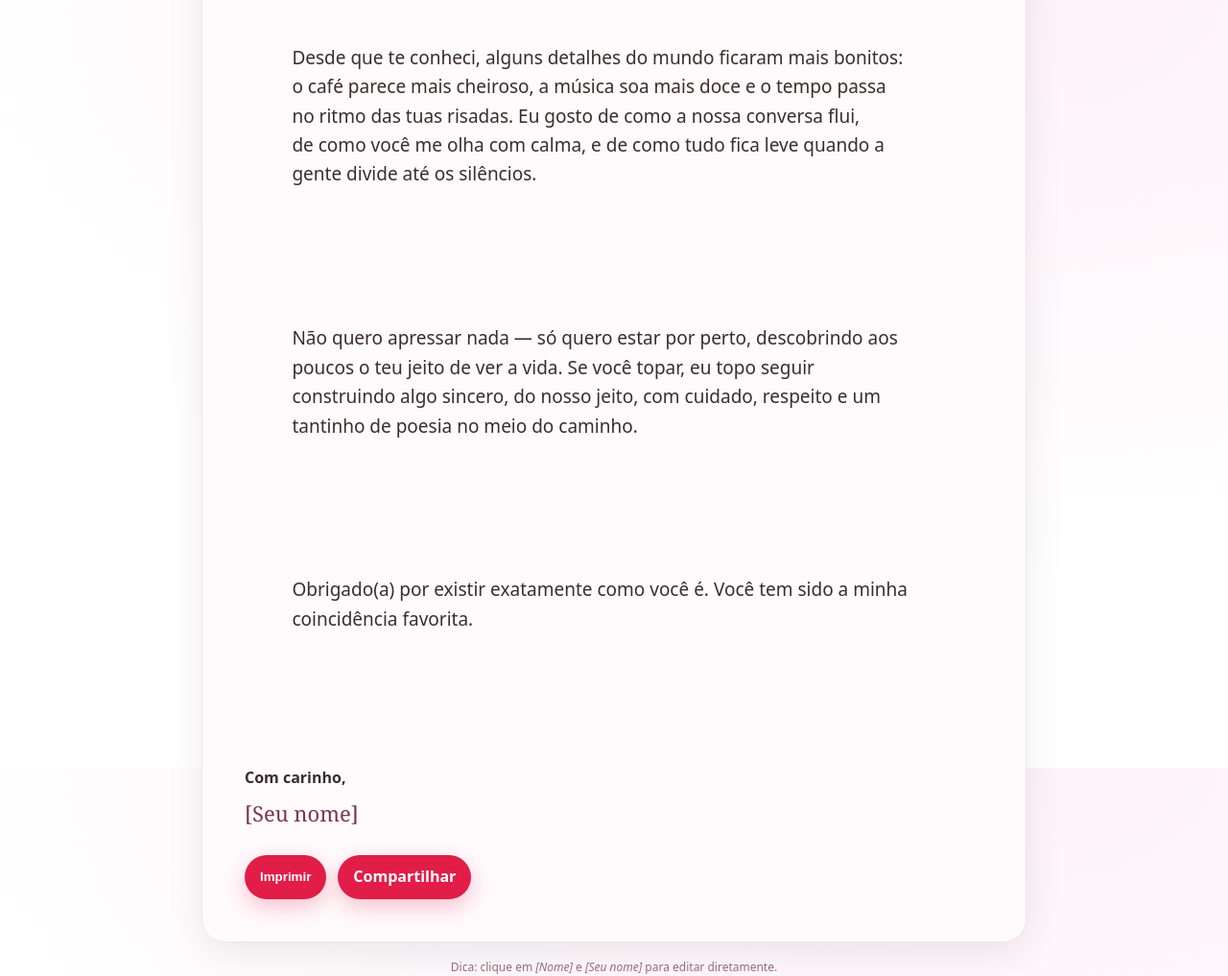
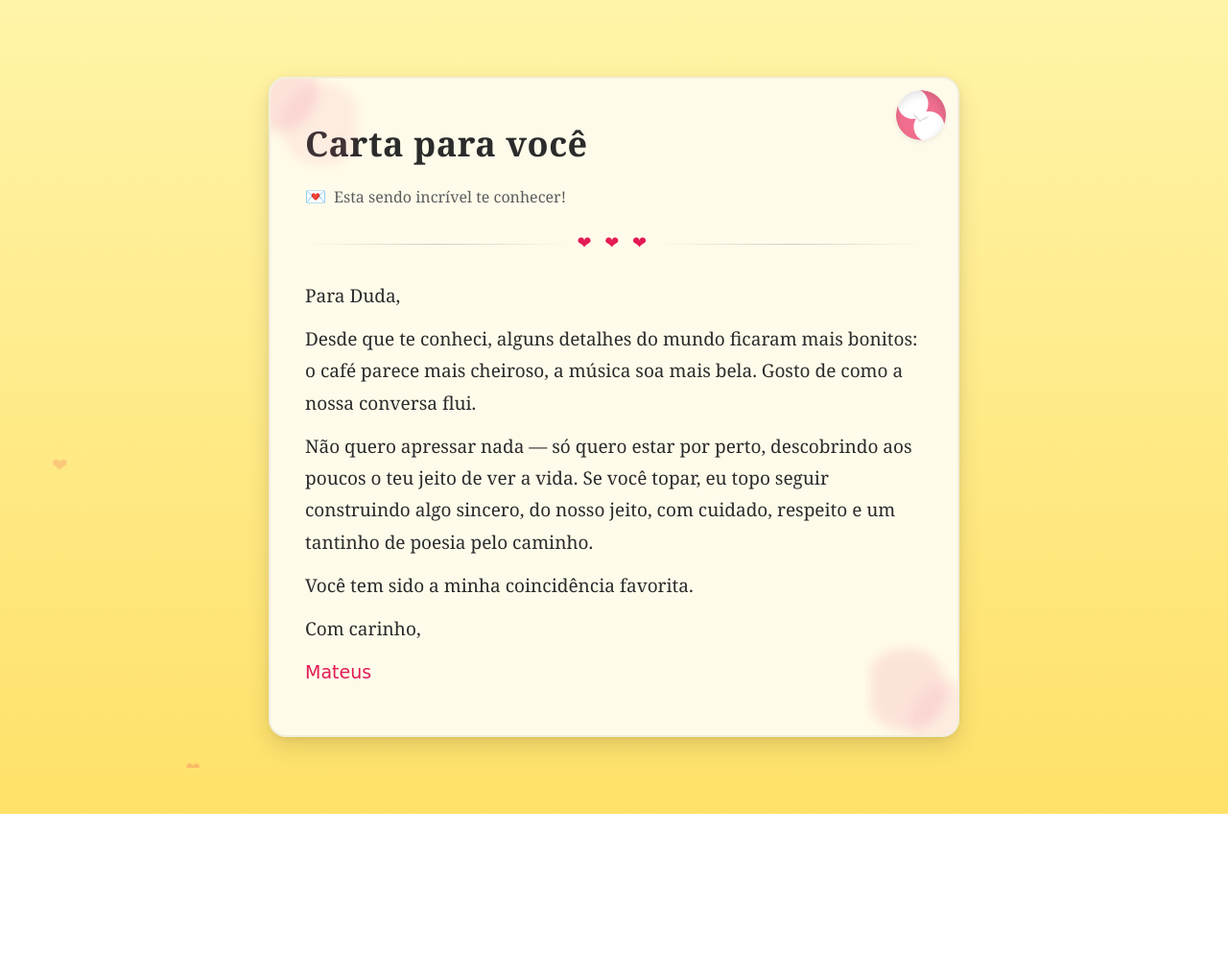
Before and after one commit to Mateus-Schenkel/site, a plain HTML site: page index.html in a window 1280 px wide. Shown: the whole page at 96% size. After the commit the page ends 848 px from the top, so only its background shows below. Drawn offline with Linux system fonts and the light colour scheme.

Commit message:
Add files via upload

```diff
--- a/index.html
+++ b/index.html
@@ -1,264 +1,258 @@
-<!doctype html>
-<html lang="pt-br">
+<!DOCTYPE html>
+<html lang="pt-BR">
 <head>
   <meta charset="utf-8" />
-  <meta name="viewport" content="width=device-width, initial-scale=1, maximum-scale=1" />
-  <title>Uma Carta Para Você</title>
+  <meta name="viewport" content="width=device-width, initial-scale=1, viewport-fit=cover" />
+  <title>Carta para você</title>
+  <meta name="color-scheme" content="light">
   <style>
     :root{
-      --bg1:#fdf2f8;   /* rosa bem claro */
-      --bg2:#ffffff;
-      --ink:#3a2d2d;   /* marrom suave para o texto */
-      --accent:#e11d48;/* vermelho-rosa */
-      --paper:#fffafc; /* “papel” */
-      --shadow: rgba(0,0,0,.08);
+      --bg1:#FFF4A8;        /* amarelo claro */
+      --bg2:#FFE169;        /* amarelo médio */
+      --paper:#FFFBEA;      /* “papel” suave */
+      --ink:#2b2b2b;        /* texto */
+      --sub:#5c5c5c;        /* subtítulos */
+      --heart:#E31B54;      /* corações */
+      --rose:#F16E8E;
+      --shadow: 0 10px 24px rgba(0,0,0,.12), 0 2px 8px rgba(0,0,0,.06);
+      --radius: 18px;
     }
-    *{box-sizing:border-box}
-    html,body{height:100%}
+
+    /* Fundo amarelo e layout responsivo */
     body{
       margin:0;
-      background: radial-gradient(1200px 600px at 80% 0%, var(--bg1), var(--bg2));
+      font-family: ui-serif, Georgia, "Times New Roman", Times, serif;
       color:var(--ink);
-      font: 16px/1.6 system-ui, -apple-system, "Segoe UI", Roboto, "Helvetica Neue", Arial, "Noto Sans", "Apple Color Emoji", "Segoe UI Emoji";
+      line-height:1.75;
+      background: linear-gradient(180deg, var(--bg1), var(--bg2));
+      min-height:100svh;
       display:flex;
       align-items:center;
       justify-content:center;
-      padding:24px 12px; /* menos padding lateral em telas pequenas */
-      min-height: 100vh;
+      padding: clamp(12px, 3.5vw, 24px);
     }
-    .wrap{
-      width:min(860px, 100%);
-      max-width: 100%;
+
+    main{
+      width:100%;
+      max-width: 720px;
+      position: relative;
+      z-index: 2; /* acima dos corações flutuantes */
     }
-    .card{
-      background:var(--paper);
-      border-radius:24px;
-      padding:clamp(20px, 4vw, 44px);
-      box-shadow:0 12px 40px var(--shadow);
-      position:relative;
-      overflow: visible; /* importante para o coração não cortar */
-      border: 1px solid #f3e3ea;
-      display: flex;
-      flex-direction: column;
-      min-height: 300px; /* garantir altura mínima */
+
+    .letter{
+      background: var(--paper);
+      border-radius: var(--radius);
+      box-shadow: var(--shadow);
+      padding: clamp(18px, 4.5vw, 36px);
+      border: 2px solid rgba(0,0,0,.05);
+      position: relative;
+      overflow: hidden;
+      backdrop-filter: blur(0.5px);
     }
-    .heart{
+
+    /* “Selo” de coração no canto */
+    .seal{
       position:absolute;
-      top: -60px;
-      right: -60px;
-      width:200px;
-      opacity:.09;
-      transform:rotate(-18deg);
-      animation:float 6s ease-in-out infinite;
+      top:12px; right:12px;
+      width:52px; height:52px;
+      border-radius:50%;
+      background: radial-gradient(circle at 30% 30%, #fff 0 30%, transparent 32%),
+                  radial-gradient(circle at 70% 70%, #fff 0 30%, transparent 32%),
+                  var(--rose);
+      box-shadow: 0 4px 10px rgba(0,0,0,.12) inset, 0 2px 5px rgba(0,0,0,.08);
+      display:grid; place-items:center;
+      transform: rotate(10deg);
+      isolation:isolate;
+    }
+    .seal::after{
+      content:"❤";
+      color:#fff;
+      font-size:20px;
+      filter: drop-shadow(0 1px 0 rgba(0,0,0,.25));
+    }
+
+    header h1{
+      margin:0 0 8px 0;
+      font-size: clamp(24px, 5.8vw, 36px);
+      letter-spacing: 0.5px;
+    }
+
+    .subtitle{
+      margin:0 0 18px 0;
+      color:var(--sub);
+      font-size: clamp(13px, 3.4vw, 16px);
+      display:flex;
+      align-items:center;
+      gap:.5em;
+    }
+    .subtitle .heart{
+      color:var(--heart);
+      font-size: 1.1em;
+    }
+
+    .divider{
+      display:flex;
+      align-items:center;
+      gap:8px;
+      margin:18px 0 22px 0;
+    }
+    .divider::before,
+    .divider::after{
+      content:"";
+      height:1px;
+      background: linear-gradient(90deg, transparent, rgba(0,0,0,.18), transparent);
+      flex:1;
+    }
+    .divider .mini-hearts{
+      letter-spacing:.25em;
+      color:var(--heart);
+      font-size: 18px;
+      transform: translateY(-1px);
+    }
+
+    .content p{
+      margin: 12px 0;
+      font-size: clamp(16px, 4.2vw, 19px);
+    }
+
+    .greeting{
+      font-variant: common-ligatures;
+      margin-top: 2px;
+    }
+
+    .closing{
+      margin-top: 20px;
+    }
+
+    .signature{
+      margin-top: 6px;
+      font-family: "Brush Script MT","Segoe Script","Lucida Handwriting",cursive;
+      font-size: clamp(22px, 6.2vw, 30px);
+      color: var(--heart);
+    }
+
+    /* Bordas românticas sutis */
+    .margin-art{
+      position:absolute;
+      inset:0;
       pointer-events:none;
-      user-select:none;
-      z-index: 0;
     }
-    @keyframes float{
-      0%,100%{ transform:translateY(0) rotate(-18deg) }
-      50%{ transform:translateY(-10px) rotate(-18deg) }
+    .margin-art::before,
+    .margin-art::after{
+      content:"";
+      position:absolute;
+      width:120px; height:120px;
+      background:
+        radial-gradient(circle at 30% 35%, rgba(227,27,84,.18) 0 35%, transparent 40%),
+        radial-gradient(circle at 70% 65%, rgba(241,110,142,.18) 0 35%, transparent 40%);
+      filter: blur(6px);
+      opacity:.6;
     }
-    h1{
-      margin:0 0 12px 0;
-      font-weight:800;
-      font-size:clamp(28px, 5vw, 40px);
-      letter-spacing:.5px;
-      position: relative;
+    .margin-art::before{ top:-30px; left:-30px; border-top-left-radius: 20px; }
+    .margin-art::after{ bottom:-30px; right:-30px; border-bottom-right-radius: 20px; }
+
+    /* Corações flutuantes no fundo */
+    .floating-hearts{
+      position: fixed;
+      inset: 0;
+      overflow: hidden;
       z-index: 1;
-      word-break: break-word;
+      pointer-events: none;
     }
-    .subtitle{
-      margin:0 0 24px 0;
-      color:#714b58;
-      font-style:italic;
-      position: relative;
-      z-index: 1;
-    }
-    .body{
-      font-size:clamp(16px, 2.2vw, 19px);
-      white-space: pre-wrap;
-      overflow-wrap: break-word;
-      position: relative;
-      z-index: 1;
-    }
-    .body p {
-      margin-top: 0;
-      margin-bottom: 1em;
-    }
-    .closing{
-      margin-top:28px;
-      font-weight:600;
-      position: relative;
-      z-index: 1;
-    }
-    .sig{
-      margin-top:6px;
-      font-family: "Georgia", "Times New Roman", serif;
-      font-size:clamp(18px, 3vw, 22px);
-      color:#7a3648;
-      outline: none;
-      position: relative;
-      z-index: 1;
-    }
-    .actions{
-      display:flex;
-      gap:12px;
-      margin-top:26px;
-      flex-wrap:wrap;
-      position: relative;
-      z-index: 1;
-    }
-    button, a.btn{
-      border:0;
-      padding:10px 16px;
-      border-radius:999px;
-      background:var(--accent);
-      color:white;
-      font-weight:700;
-      cursor:pointer;
-      text-decoration:none;
-      box-shadow:0 8px 22px rgba(225,29,72,.25);
-      transition:.2s transform, .2s opacity, .2s box-shadow;
+    .floating-hearts span{
+      position: absolute;
+      bottom: -12vh;
+      color: var(--heart);
+      opacity: .25;
+      animation: floatUp linear infinite;
+      text-shadow: 0 2px 2px rgba(0,0,0,.08);
+      will-change: transform, opacity;
       user-select: none;
     }
-    button:hover, a.btn:hover{
-      transform:translateY(-1px);
-      box-shadow:0 10px 26px rgba(225,29,72,.32);
+    @keyframes floatUp{
+      0%{ transform: translateY(0) translateX(0) scale(1); opacity:.0; }
+      10%{ opacity:.25; }
+      100%{ transform: translateY(-120vh) translateX(var(--drift, 0px)) scale(1.25); opacity:0; }
     }
-    .ghost{
-      background:transparent;
-      color:var(--accent);
-      border:2px solid var(--accent);
-      box-shadow:none;
+
+    /* Distribuição responsiva dos corações */
+    .floating-hearts span:nth-child(1){ left:5%;  font-size:18px;  animation-duration:12s; animation-delay:0s;   --drift:-12px;}
+    .floating-hearts span:nth-child(2){ left:15%; font-size:22px;  animation-duration:14s; animation-delay:2s;   --drift:8px;}
+    .floating-hearts span:nth-child(3){ left:25%; font-size:16px;  animation-duration:11s; animation-delay:4s;   --drift:-6px;}
+    .floating-hearts span:nth-child(4){ left:35%; font-size:26px;  animation-duration:15s; animation-delay:1s;   --drift:14px;}
+    .floating-hearts span:nth-child(5){ left:45%; font-size:20px;  animation-duration:13s; animation-delay:3s;   --drift:-10px;}
+    .floating-hearts span:nth-child(6){ left:55%; font-size:18px;  animation-duration:12.5s; animation-delay:5s; --drift:6px;}
+    .floating-hearts span:nth-child(7){ left:65%; font-size:24px;  animation-duration:16s; animation-delay:2.5s; --drift:-16px;}
+    .floating-hearts span:nth-child(8){ left:75%; font-size:17px;  animation-duration:12s; animation-delay:1.5s; --drift:10px;}
+    .floating-hearts span:nth-child(9){ left:85%; font-size:22px;  animation-duration:14.5s; animation-delay:3.5s; --drift:-8px;}
+    .floating-hearts span:nth-child(10){left:50%; font-size:28px;  animation-duration:17s; animation-delay:0.8s; --drift:12px;}
+    .floating-hearts span:nth-child(11){left:8%;  font-size:14px;  animation-duration:12.2s;animation-delay:6s;  --drift:-5px;}
+    .floating-hearts span:nth-child(12){left:92%; font-size:16px;  animation-duration:13.8s;animation-delay:4.2s; --drift:7px;}
+
+    /* Respeita usuários com redução de movimento */
+    @media (prefers-reduced-motion: reduce){
+      .floating-hearts{ display:none; }
+      .seal{ transform:none; }
+      *{ animation: none !important; transition: none !important; }
     }
-    footer{
-      text-align:center;
-      margin-top:16px;
-      font-size:12px;
-      color:#9a6f7f;
-    }
-    /* pequenos corações animados */
-    .confetti{
-      position:absolute; inset:0; pointer-events:none;
-      z-index: 0;
-    }
-    .dot{
-      position:absolute; width:12px; height:12px;
-      transform:translate(-50%, -50%) rotate(45deg);
-      animation: drift 7s linear infinite;
-      opacity:.18;
-    }
-    .dot::before, .dot::after{
-      content:"";
-      position:absolute;
-      width:12px; height:12px; background:var(--accent);
-      border-radius:50%
-    }
-    .dot{ background:var(--accent); }
-    .dot::before{ left:-6px; }
-    .dot::after{ top:-6px; }
-    @keyframes drift{
-      from{ transform: translate(var(--x), 110%) rotate(45deg) }
-      to  { transform: translate(calc(var(--x) + 10px), -20%) rotate(45deg) }
-    }
-    @media (max-width: 400px){
-      body {
-        padding: 16px 8px;
-      }
-      .card {
-        padding: 20px 16px;
-      }
-      .body {
-        font-size: 16px;
-      }
-    }
-    @media print{
-      .actions, footer{ display:none }
-      body{ background:white; }
-      .card{ box-shadow:none; border:0 }
+
+    /* Melhor leitura em telas muito estreitas */
+    @media (max-width: 360px){
+      .seal{ width:44px; height:44px; }
     }
   </style>
 </head>
 <body>
-  <div class="wrap">
-    <article class="card" role="article" aria-label="Carta romântica">
-      <!-- ícone de coração grande e discreto -->
-      <svg class="heart" viewBox="0 0 24 24" aria-hidden="true" focusable="false" >
-        <path d="M12 21s-6.7-4.35-9.3-7.2C.5 11.3.9 7.6 3.7 5.8 6.6 3.9 9.3 5.4 12 8c2.7-2.6 5.4-4.1 8.3-2.2 2.8 1.8 3.2 5.5.9 8-2.6 2.85-9.2 7.2-9.2 7.2z" fill="currentColor"/>
-      </svg>
-
-      <!-- corações flutuantes -->
-      <div class="confetti" aria-hidden="true">
-        <div class="dot" style="--x:10%"></div>
-        <div class="dot" style="--x:30%"></div>
-        <div class="dot" style="--x:50%"></div>
-        <div class="dot" style="--x:70%"></div>
-        <div class="dot" style="--x:85%"></div>
+  <!-- Corações de fundo (decorativos) -->
+  <div class="floating-hearts" aria-hidden="true">
+    <span>❤</span><span>❤</span><span>❤</span><span>❤</span><span>❤</span><span>❤</span>
+    <span>❤</span><span>❤</span><span>❤</span><span>❤</span><span>❤</span><span>❤</span>
   </div>
 
-      <h1>Para <span contenteditable="true">[Nome]</span></h1>
-      <p class="subtitle">um pedacinho do que sinto por você</p>
+  <main>
+    <article class="letter" role="article" aria-label="Carta romântica">
+      <div class="margin-art" aria-hidden="true"></div>
+      <div class="seal" aria-hidden="true" title="Selo de amor"></div>
 
-      <div class="body">
-        <p>
-          Desde que te conheci, alguns detalhes do mundo ficaram mais bonitos:
-          o café parece mais cheiroso, a música soa mais doce e o tempo passa
-          no ritmo das tuas risadas. Eu gosto de como a nossa conversa flui,
-          de como você me olha com calma, e de como tudo fica leve quando a
-          gente divide até os silêncios.
+      <header>
+        <h1>Carta para você</h1>
+        <p class="subtitle">
+          <span aria-hidden="true" class="heart">💌</span>
+          Esta sendo incrível te conhecer!
         </p>
-        <p>
-          Não quero apressar nada — só quero estar por perto, descobrindo aos
-          poucos o teu jeito de ver a vida. Se você topar, eu topo seguir
-          construindo algo sincero, do nosso jeito, com cuidado, respeito e um
-          tantinho de poesia no meio do caminho.
-        </p>
-        <p>
-          Obrigado(a) por existir exatamente como você é. Você tem sido a minha
-          coincidência favorita.
-        </p>
+        <div class="divider" aria-hidden="true">
+          <span class="mini-hearts">❤ ❤ ❤</span>
         </div>
+      </header>
 
-      <div class="closing">Com carinho,</div>
-      <div class="sig" contenteditable="true" aria-label="Assinatura">[Seu nome]</div>
+      <section class="content">
+        <p class="greeting">Para Duda,</p>
 
-      <div class="actions" aria-label="Ações">
-        <button onclick="window.print()">Imprimir</button>
-        <a class="btn ghost" href="#" onclick="compartilhar(event)">Compartilhar</a>
-      </div>
+        <p>Desde que te conheci, alguns detalhes do mundo ficaram mais bonitos: o café parece mais cheiroso, a música soa mais bela. Gosto de como a nossa conversa flui.</p>
+
+        <p>Não quero apressar nada — só quero estar por perto, descobrindo aos poucos o teu jeito de ver a vida. Se você topar, eu topo seguir construindo algo sincero, do nosso jeito, com cuidado, respeito e um tantinho de poesia pelo caminho.</p>
+
+        <p>Você tem sido a minha coincidência favorita.</p>
+
+        <p class="closing">Com carinho,</p>
+        <p class="signature">Mateus</p>
+      </section>
     </article>
-
-    <footer>
-      Dica: clique em <em>[Nome]</em> e <em>[Seu nome]</em> para editar diretamente.
-    </footer>
-  </div>
+  </main>
 
   <script>
-    // Compartilhar usando a Web Share API (quando disponível)
-    function compartilhar(e){
-      e.preventDefault();
-      const nome = document.querySelector('h1 span').innerText.trim() || "você";
-      const assin = document.querySelector('.sig').innerText.trim() || "eu";
-      const texto = `Para ${nome}\n\n` +
-        `Desde que te conheci, alguns detalhes do mundo ficaram mais bonitos... \n` +
-        `Obrigado(a) por existir exatamente como você é. Você tem sido a minha coincidência favorita.\n\n` +
-        `Com carinho,\n${assin}`;
-      if(navigator.share){
-        navigator.share({ title: "Uma carta para você", text: texto })
-          .catch(()=>{});
-      }else{
-        alert("Copiei o texto pra você colar onde quiser. ❤️");
-        copiar(texto);
-      }
-    }
-    function copiar(t){
-      const ta = document.createElement('textarea');
-      ta.value = t;
-      document.body.appendChild(ta);
-      ta.select();
-      document.execCommand('copy');
-      ta.remove();
-    }
+    // Pequena melhoria: embaralhar leve o atraso dos corações a cada carregamento
+    (function(){
+      const hearts = document.querySelectorAll('.floating-hearts span');
+      hearts.forEach((h, i) => {
+        const extraDelay = Math.random() * 4;
+        const extraDrift = (Math.random() * 24 - 12).toFixed(1);
+        const extraSize = (Math.random() * 8 - 4).toFixed(0);
+        h.style.animationDelay = `calc(${getComputedStyle(h).animationDelay} + ${extraDelay}s)`;
+        h.style.setProperty('--drift', `calc(${getComputedStyle(h).getPropertyValue('--drift') || '0px'} + ${extraDrift}px)`);
+        h.style.fontSize = `calc(${getComputedStyle(h).fontSize} + ${extraSize}px)`;
+      });
+    })();
   </script>
 </body>
 </html>
```
Lines whose indentation alone changed are shown as unchanged.
